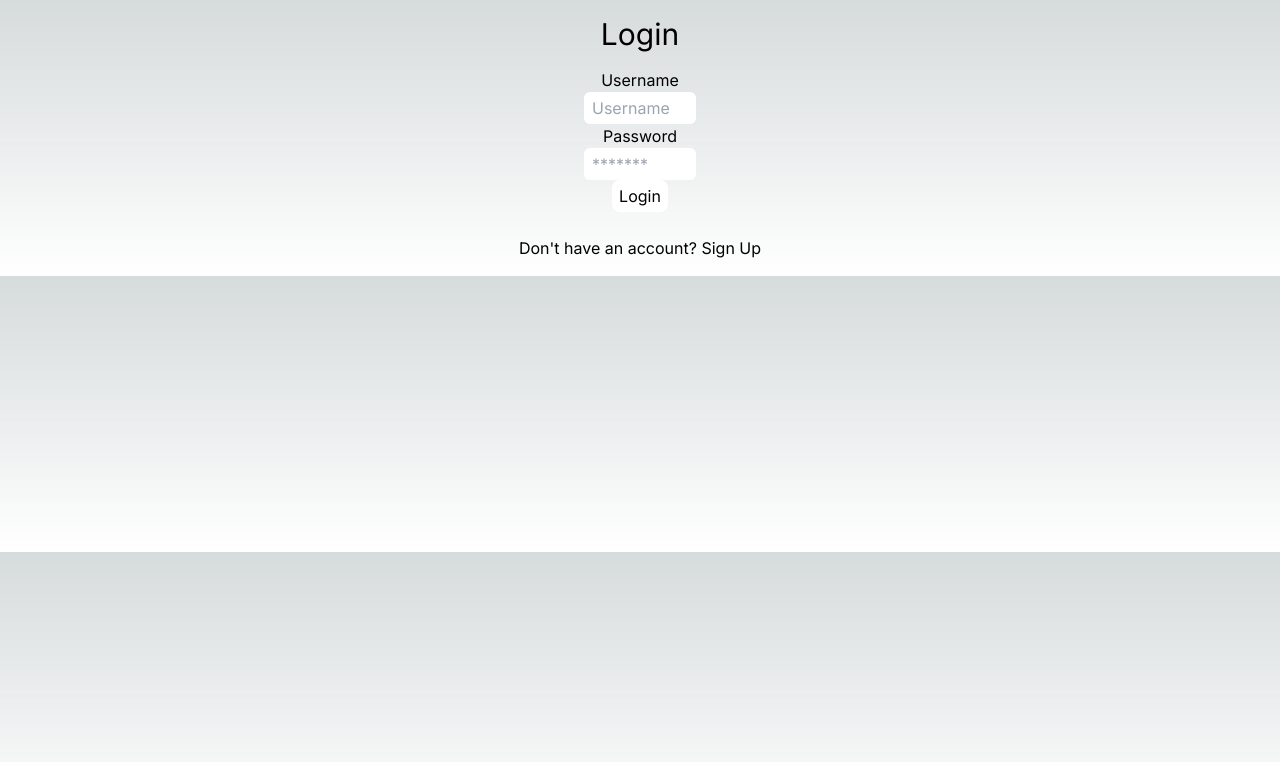
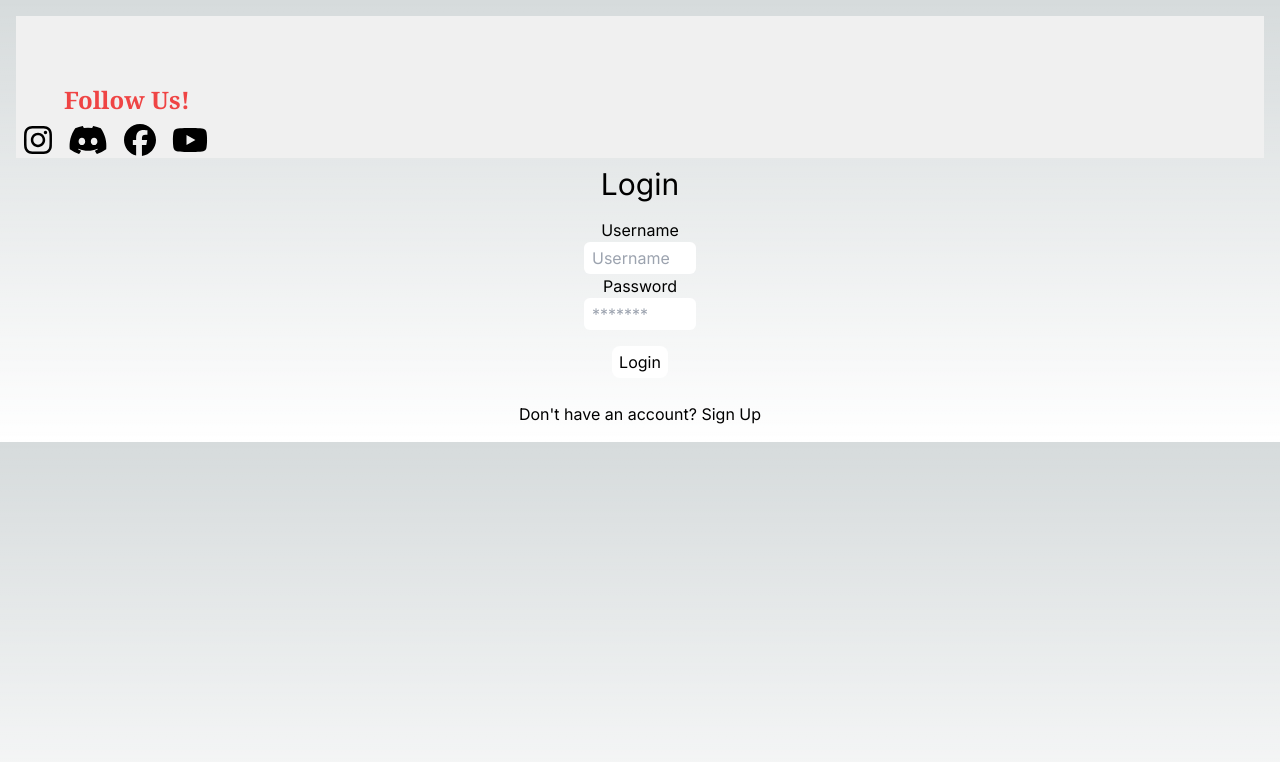
Before and after one commit to segvndo/YourBeat-TS, a Next.js app: page /login in a window 1280 px wide. Shown: the top 762 px of the page. Built offline with nearby package versions, Linux system fonts and the light colour scheme.

Commit message:
Move soscmedia buttons to layout

```diff
--- a/app/layout.tsx
+++ b/app/layout.tsx
@@ -1,12 +1,13 @@
 import './globals.css'
 import type { Metadata } from 'next'
 import { Inter } from 'next/font/google'
-import Link from 'next/link'
+import Link from 'next/link';
+import SoscMedia from './components/SoscMedia';
 
 const inter = Inter({ subsets: ['latin'] })
 
 export const metadata: Metadata = {
-  title: 'Create Next App',
+  title: 'YourBeat-TS',
   description: 'Generated by create next app',
 }
 
@@ -45,6 +46,9 @@ export default function RootLayout({
             </li>
           </ul>
         </nav> */}
+        <footer style={{ marginTop: 'auto', paddingTop: '20px', backgroundColor: '#f0f0f0' }}>
+          <SoscMedia />
+        </footer>
         {children}
       </body>
     </html>
--- a/app/login/page.tsx
+++ b/app/login/page.tsx
@@ -31,7 +31,7 @@ const Login: React.FC<LoginProps> = () => {
         <input value={username} onChange={(e) => setUsername(e.target.value)} type="text" placeholder="Username" id="username" name="username" className="box-container h-8 w-28 pl-2 rounded-md" />
         <label htmlFor="password">Password</label>
         <input type="password" value={password} onChange={(e) => setPassword(e.target.value)} placeholder="*******" id="password" name="password" className="box-container h-8 w-28 pl-2 rounded-md"/>
-        <button onClick={handleSubmit} className="box-container h-8 w-14 bg-white text-black rounded-lg">Login</button>
+        <button onClick={handleSubmit} className="box-container h-8 w-14 bg-white text-black rounded-lg mt-4">Login</button>
       </div>
       &nbsp;
       <Link href="/register" className="login-form flex flex-center justify-center">Don't have an account? Sign Up</Link>
--- a/app/page.tsx
+++ b/app/page.tsx
@@ -26,9 +26,9 @@ export default function Home() {
         <Mailing />
       </div>
 
-      <div>
+      {/* <div>
         <SoscMedia />
-      </div>
+      </div> */}
     </main>
   )
 };
```
Also changed, not shown: app/components/SoscMedia.tsx (line endings or trailing spaces).
